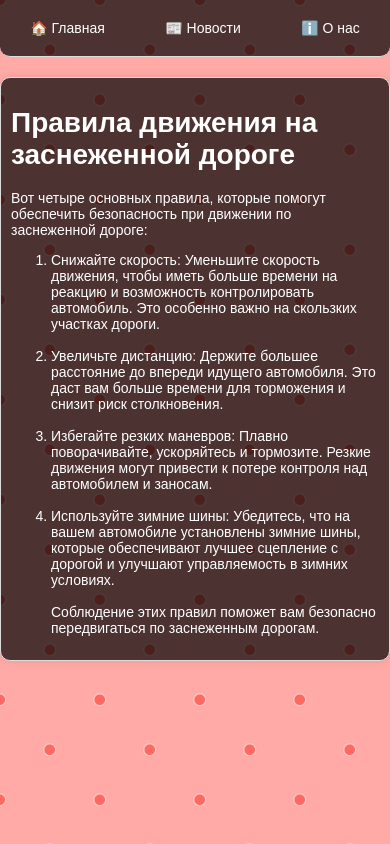
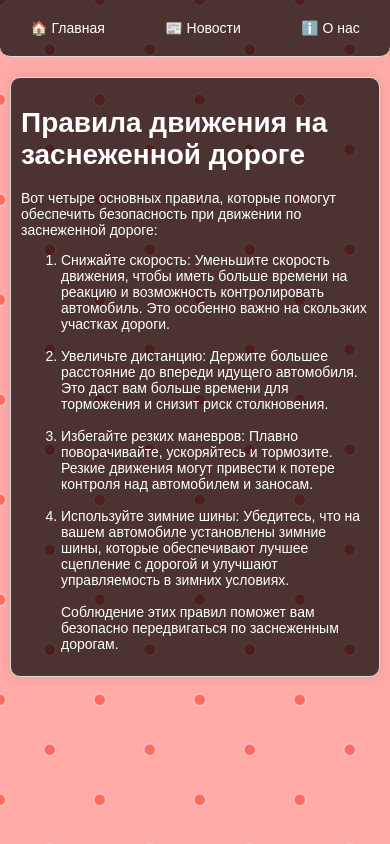
Before and after one commit to Dott-rus/dont-mind, a plain HTML site: page index.html in a window 390 px wide. Drawn offline with Linux system fonts and the light colour scheme.

Commit message:
`Refactored CSS styles: updated margin calculations, added top and right margins, and modified mobile layout and fixed it 0_0`

```diff
--- a/css/styles.css
+++ b/css/styles.css
@@ -30,7 +30,9 @@ body {
 
 /* Контент */
 .content {
-    margin-left: 140px; /* 100px width + 20px*2 padding = 140px */
+    margin-left: calc(140px + 20px);
+    margin-top: 20px;
+    margin-right: 20px;
     padding: 20px;
     background-color: rgba(0, 0, 0, 0.7);
     border: 1px solid #ddd;
@@ -71,6 +73,8 @@ p a:visited {
         padding: 10px 0;
         display: flex;
         justify-content: space-around;
+        border-bottom-left-radius: 10px;
+        border-bottom-right-radius: 10px;
     }
 
     .sidebar a {
@@ -84,10 +88,8 @@ p a:visited {
         transform: none;
     }
 
-
-
     .content {
-        margin-left: 0;
+        margin: 20px 10px 0 10px;
         padding: 10px;
     }
 }
@@ -102,35 +104,6 @@ p a:visited {
     }
 
     .content {
-        display: flex;
-        justify-content: center;
-        align-items: center;
+        /* убрано display: flex, чтобы всё рендерилось нормально */
     }
 }
-
-
-.content {
-    margin-left: calc(140px + 20px);
-    margin-top: 20px;        /* отступ сверху */
-    margin-right: 20px;      /* отступ справа */
-    padding: 20px;
-    background-color: rgba(0, 0, 0, 0.7);
-    border: 1px solid #ddd;
-    border-radius: 10px;
-    box-shadow: 0 0 10px rgba(0,0,0,0.1);
-}
-
-/* Мобильная версия */
-@media (max-width: 768px) {
-    .content {
-        margin: 20px 0 0 0;  /* только верхний отступ */
-        padding: 10px;
-
-    }
-
-    .sidebar{border-bottom-left-radius: 10px;
-        border-bottom-right-radius: 10px;}
-
-
-
-}
```
